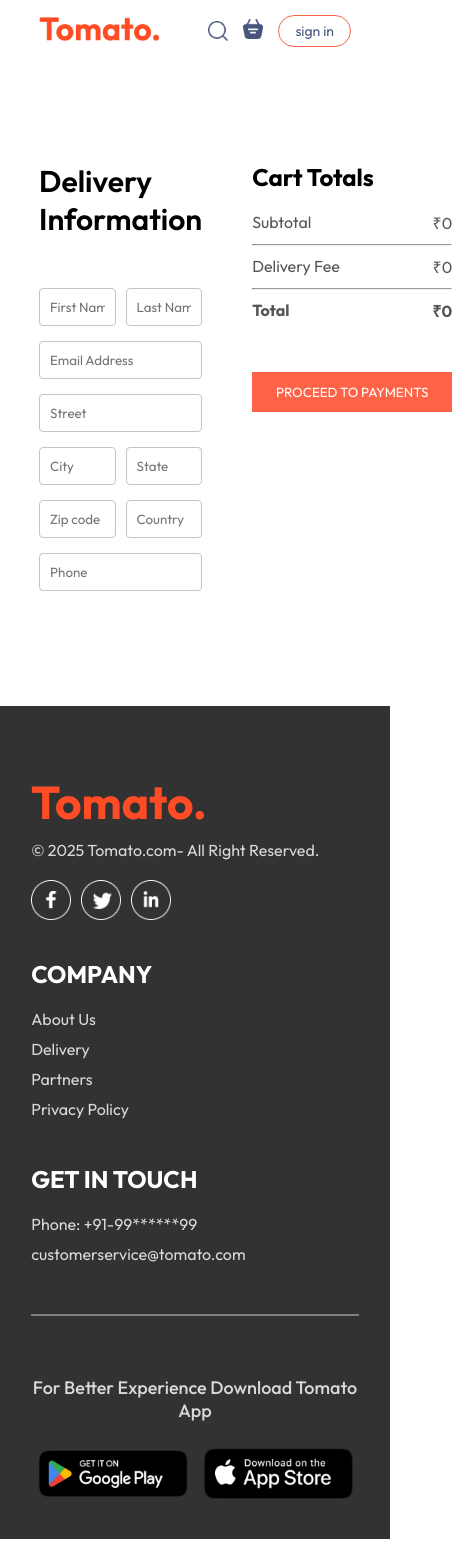
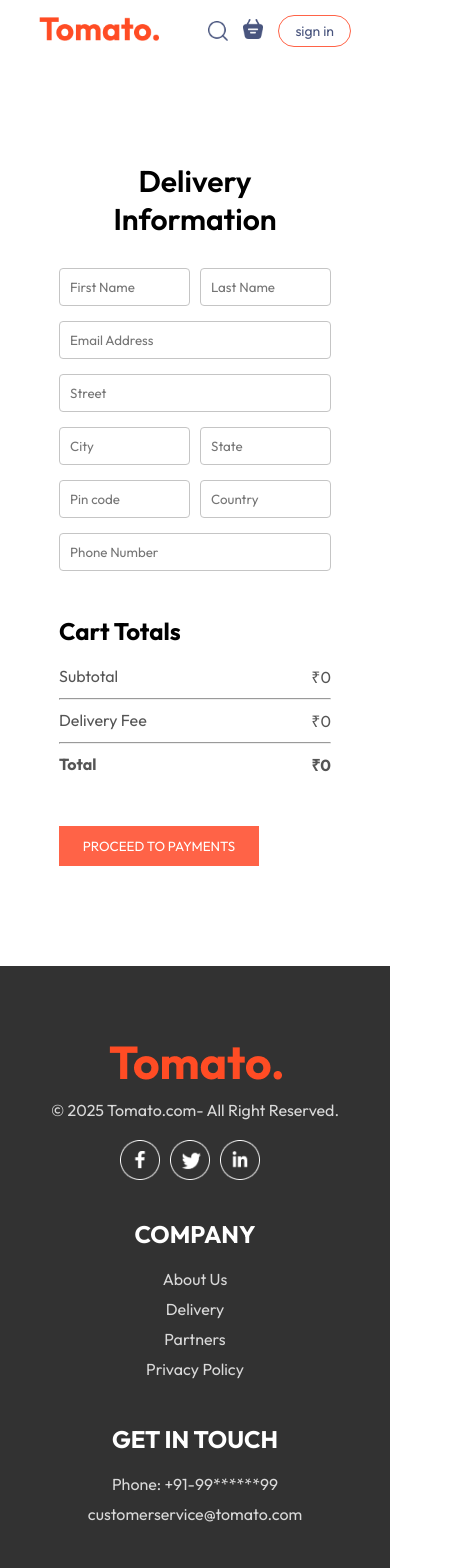
Before and after one commit to Rajashekar2202/Food_Delivery_App, a React (Vite) app: page /order in a window 390 px wide. Shown: the top 1568 px of the page, 452 px wide, since content can reach past the window. Before the commit the page ends 1539 px from the top, so only its background shows below. Built offline with nearby package versions, Linux system fonts and the light colour scheme.

Commit message:
Upgraded placeprder and home page

```diff
--- a/src/App.jsx
+++ b/src/App.jsx
@@ -1,6 +1,7 @@
 import { useState } from "react";
+import { Route, Routes } from "react-router-dom";
+
 import Navbar from "./components/Navbar/Navbar";
-import { Route, Routes } from "react-router-dom";
 import Home from "./pages/Home/Home";
 import Cart from "./pages/Cart/Cart";
 import PlaceOrder from "./pages/PlaceOrder/PlaceOrder";
@@ -24,5 +25,4 @@
     </>
   );
 };
-
 export default App;
--- a/src/components/Footer/Footer.css
+++ b/src/components/Footer/Footer.css
@@ -11,16 +11,18 @@
 
 .footer-content {
   width: 100%;
+  max-width: 1400px;
   display: grid;
   grid-template-columns: 2fr 1fr 1fr;
   gap: 80px;
+  place-items: start;
 }
 .footer-content-left,
 .footer-content-right,
 .footer-content-center {
   display: flex;
   flex-direction: column;
-  align-items: start;
+  align-items: flex-start;
   gap: 20px;
 }
 .footer-content-left li,
@@ -29,15 +31,17 @@
   list-style: none;
   margin-bottom: 10px;
   cursor: pointer;
-}
-.footer-content-right h2,
-.footer-content-center h2 {
-  color: white;
+  transition: 0.2s;
 }
 .footer-content-left li:hover,
 .footer-content-center li:hover,
 .footer-content-right li:hover {
   opacity: 0.7;
+}
+
+.footer-content-right h2,
+.footer-content-center h2 {
+  color: white;
 }
 
 .footer-social-icons img {
@@ -51,6 +55,7 @@
 
 .footer hr {
   width: 100%;
+  max-width: 1400px;
   height: 2px;
   margin: 20px 0;
   background-color: gray;
@@ -86,20 +91,23 @@
 
 @media (max-width: 750px) {
   .footer-content {
-    display: flex;
-    flex-direction: column;
+    grid-template-columns: 1fr;
     gap: 35px;
+    text-align: center;
+    place-items: center;
   }
-
+  .footer-content-left,
+  .footer-content-center,
+  .footer-content-right {
+    align-items: center;
+  }
   .app-download {
     flex-direction: column;
     text-align: center;
   }
-
   .app-download p {
     font-size: 18px;
   }
-
   .footer-social-icons img {
     margin-right: 10px;
   }
--- a/src/components/Header/Header.jsx
+++ b/src/components/Header/Header.jsx
@@ -1,7 +1,7 @@
 import React from "react";
 import "./Header.css";
 
-const Header = () => {
+const Header = ({ setCategory }) => {
   return (
     <div className="header">
       <div className="header-contents">
@@ -10,7 +10,16 @@
           choose from a diverse menu featuring a delectable array of dishes
           crafted with the finest ingredients and culinary expertise.
         </p>
-        <button>View Menu</button>
+        <button
+          onClick={() => {
+            setCategory("All");
+            document
+              .getElementById("explore-menu")
+              .scrollIntoView({ behavior: "smooth" });
+          }}
+        >
+          View Menu
+        </button>
       </div>
     </div>
   );
--- a/src/pages/Cart/Cart.jsx
+++ b/src/pages/Cart/Cart.jsx
@@ -13,6 +13,12 @@
   } = useContext(StoreContext);
   const navigate = useNavigate();
 
+  const subtotal = getTotalCartAmount();
+  const deliveryFee = subtotal === 0 ? 0 : 2;
+  const total = subtotal + deliveryFee;
+
+  const itemsInCart = food_list.filter((item) => cartItems[item._id] > 0);
+
   return (
     <div className="cart">
       <div className="cart-items">
@@ -25,36 +31,35 @@
         </div>
         <br />
         <hr />
-        {food_list.map((item) => {
-          if (cartItems[item._id] > 0) {
-            return (
+
+        {itemsInCart.length === 0 && <p>Your cart is empty</p>}
+
+        {itemsInCart.map((item) => (
           <div key={item._id}>
             <div className="cart-items-title cart-items-item">
               <img src={item.image} alt={item.name} />
               <p>{item.name}</p>
               <p>₹{item.price}</p>
+
               <div className="quantity-controls">
                 <button
                   className="qty-btn"
                   onClick={() => removeFromCart(item._id)}
+                  disabled={cartItems[item._id] <= 0}
                 >
                   -
                 </button>
                 <span className="qty-count">{cartItems[item._id]}</span>
-                    <button
-                      className="qty-btn"
-                      onClick={() => addToCart(item._id)}
-                    >
+                <button className="qty-btn" onClick={() => addToCart(item._id)}>
                   +
                 </button>
               </div>
+
               <p>₹{item.price * cartItems[item._id]}</p>
             </div>
             <hr />
           </div>
-            );
-          }
-        })}
+        ))}
       </div>
 
       <div className="cart-bottom">
@@ -63,33 +68,30 @@
           <div>
             <div className="cart-total-details">
               <p>Subtotal</p>
-              <p>₹{getTotalCartAmount()}</p>
+              <p>₹{subtotal}</p>
             </div>
             <hr />
             <div className="cart-total-details">
               <p>Delivery Fee</p>
-              <p>₹{getTotalCartAmount() === 0 ? 0 : 2}</p>
+              <p>₹{deliveryFee}</p>
             </div>
             <hr />
             <div className="cart-total-details">
               <b>Total</b>
-              <b>
-                ₹{getTotalCartAmount() === 0 ? 0 : getTotalCartAmount() + 2}
-              </b>
+              <b>₹{total}</b>
             </div>
           </div>
-          <button
-            disabled={getTotalCartAmount() === 0}
-            onClick={() => navigate("/order")}
-          >
+
+          <button disabled={subtotal === 0} onClick={() => navigate("/order")}>
             PROCEED TO CHECKOUT
           </button>
         </div>
+
         <div className="cart-promocode">
           <div>
             <p>If you have a promo code, Enter it here</p>
             <div className="cart-promocode-input">
-              <input type="text" placeholder="promo code" />
+              <input type="text" placeholder="Promo code" />
               <button>Submit</button>
             </div>
           </div>
@@ -98,4 +100,5 @@
     </div>
   );
 };
+
 export default Cart;
--- a/src/pages/Home/Home.jsx
+++ b/src/pages/Home/Home.jsx
@@ -8,7 +8,7 @@
   const [category, setCategory] = useState("All");
   return (
     <div>
-      <Header />
+      <Header setCategory={setCategory} />
       <ExploreMenu category={category} setCategory={setCategory} />
       <FoodDisplay category={category} />
     </div>
--- a/src/pages/PlaceOrder/PlaceOrder.css
+++ b/src/pages/PlaceOrder/PlaceOrder.css
@@ -1,9 +1,10 @@
 .place-order {
   display: flex;
-  align-items: start;
+  align-items: flex-start;
   justify-content: space-between;
   gap: 50px;
   margin-top: 100px;
+  padding: 0 20px;
 }
 .place-order-left {
   width: 100%;
@@ -33,3 +34,18 @@
 .place-order .cart-total button {
   margin-top: 30px;
 }
+
+@media (max-width: 900px) {
+  .place-order {
+    flex-direction: column;
+    gap: 30px;
+  }
+  .place-order-left,
+  .place-order-right {
+    max-width: 100%;
+  }
+  .place-order-left .title {
+    margin-bottom: 30px;
+    text-align: center;
+  }
+}
--- a/src/pages/PlaceOrder/PlaceOrder.jsx
+++ b/src/pages/PlaceOrder/PlaceOrder.jsx
@@ -1,8 +1,14 @@
 import React, { useContext } from "react";
 import "./PlaceOrder.css";
 import { StoreContext } from "../../context/StoreContext";
+
 const PlaceOrder = () => {
   const { getTotalCartAmount } = useContext(StoreContext);
+
+  const subtotal = getTotalCartAmount();
+  const deliveryFee = subtotal === 0 ? 0 : 2;
+  const total = subtotal + deliveryFee;
+
   return (
     <form className="place-order">
       <div className="place-order-left">
@@ -18,33 +24,32 @@
           <input type="text" placeholder="State" />
         </div>
         <div className="multi-fields">
-          <input type="text" placeholder="Zip code" />
+          <input type="text" placeholder="Pin code" />
           <input type="text" placeholder="Country" />
         </div>
-        <input type="text" placeholder="Phone" />
+        <input type="text" placeholder="Phone Number" />
       </div>
+
       <div className="place-order-right">
         <div className="cart-total">
           <h2>Cart Totals</h2>
           <div>
             <div className="cart-total-details">
               <p>Subtotal</p>
-              <p>₹{getTotalCartAmount()}</p>
+              <p>₹{subtotal}</p>
             </div>
             <hr />
             <div className="cart-total-details">
               <p>Delivery Fee</p>
-              <p>₹{getTotalCartAmount() === 0 ? 0 : 2}</p>
+              <p>₹{deliveryFee}</p>
             </div>
             <hr />
             <div className="cart-total-details">
               <b>Total</b>
-              <b>
-                ₹{getTotalCartAmount() === 0 ? 0 : getTotalCartAmount() + 2}
-              </b>
+              <b>₹{total}</b>
             </div>
           </div>
-          <button>PROCEED TO PAYMENTS</button>
+          <button type="button">PROCEED TO PAYMENTS</button>
         </div>
       </div>
     </form>
```
Lines whose indentation alone changed are shown as unchanged.
